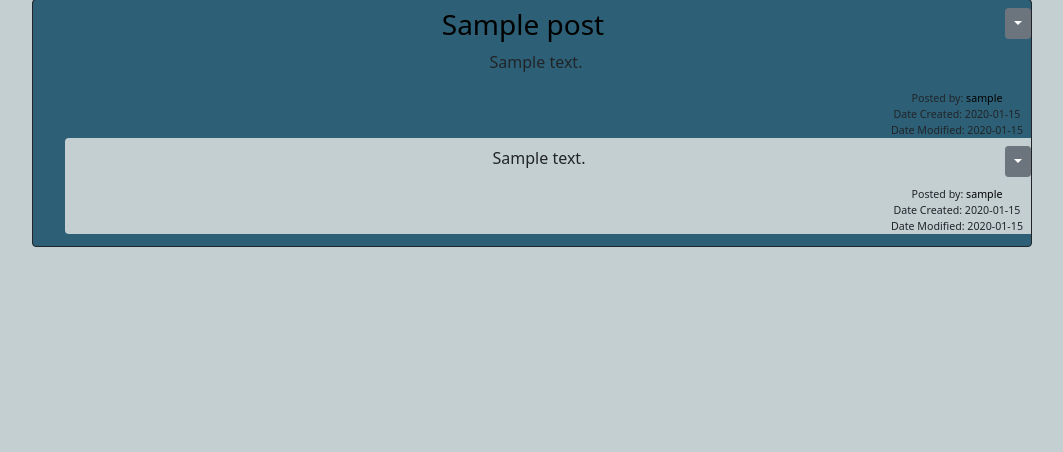
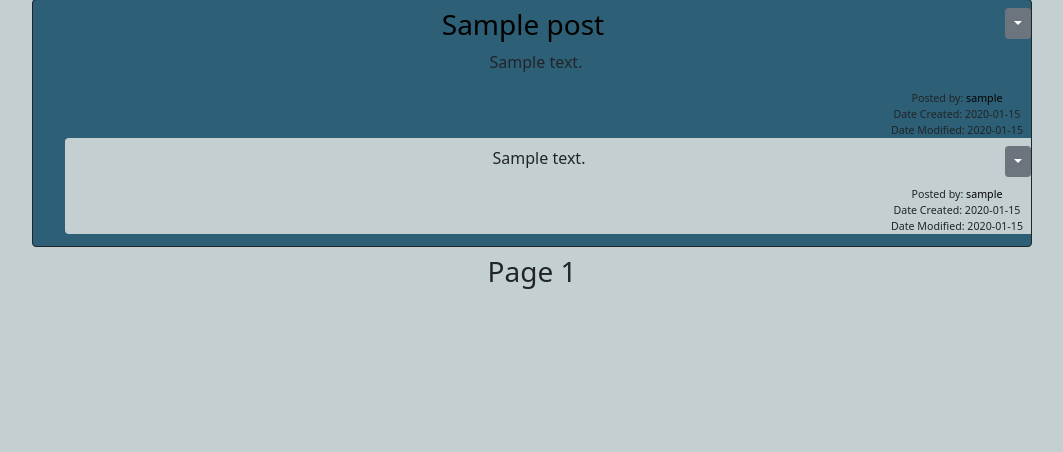
Before and after one commit to ZakMcRae/psts-api-front-end, a FastAPI app: template Blog_FastAPI/templates/post/show_posts.html in a window 1280 px wide. Shown: the part 161-613 px from the top of the page, without its empty margins (108-1171 px from the left). Run offline with FastAPI, Linux system fonts and the light colour scheme; the template is opened without the code that fills it: most values are stand-ins (such as "Sample title", 1, 10 or a date in 2020).

Commit message:
added pagination support and links

```diff
--- a/Blog_FastAPI/templates/post/show_posts.html
+++ b/Blog_FastAPI/templates/post/show_posts.html
@@ -135,10 +135,36 @@
                 {% endfor %}
 
             </div>
-            </div>
+
 
 
         {% endfor %}
+
+    {% if page < 2 %}
+        <div class="d-flex justify-content-center pb-2">
+            <h3 class="mx-1">Page {{ page }}</h3>
+            {% if posts|length > 9 %}
+                <a class="btn btn-secondary" href="{{ url_for('get_recent_activity') }}?page={{ page + 1 }}"><i
+                        class="bi bi-chevron-right"></i></a>
+            {% endif %}
+        </div>
+    {% else %}
+        <div class="d-flex justify-content-center pb-2">
+            <a class="btn btn-secondary" href="{{ url_for('get_recent_activity') }}?page={{ page - 1 }}"><i
+                    class="bi bi-chevron-left"></i></a>
+            <h3 class="mx-1">Page {{ page }}</h3>
+            {% if posts|length > 9 %}
+                <a class="btn btn-secondary" href="{{ url_for('get_recent_activity') }}?page={{ page + 1 }}"><i
+                        class="bi bi-chevron-right"></i></a>
+            {% endif %}
+        </div>
+
+
+        </div>
+    {% endif %}
+
+
+    </div>
 
 <script>
     let confdeleteModal = document.getElementById('confdeleteModal')
```
